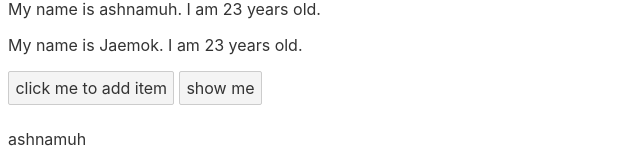
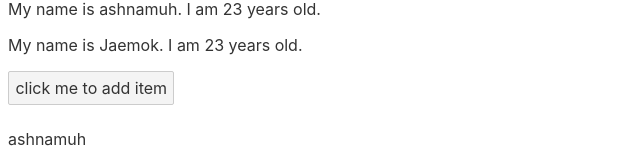
Before and after one commit to ashnamuh/hello-svelte, a Svelte app: page / in a window 1280 px wide. Shown: the part 294-455 px from the top of the page, without its empty margins (0-640 px from the left). Built offline with nearby package versions, Linux system fonts and the light colour scheme.

Commit message:
convert indentation to spaces

```diff
--- a/src/components/ArrayList.svelte
+++ b/src/components/ArrayList.svelte
@@ -3,16 +3,8 @@
   let obj = {name: 'ashnamuh'}
 
   const handleClick = () => {
-		// arr = [...arr, 'item']
-		arr.push('item') // Not working
-
-		obj = {...obj, age: 23 }
-		// obj.age = 23 Also not working
-	}
-
-	const handleClick2 = () => {
     arr = [...arr, 'item']
-		// arr.push('item') // Not working
+    // arr.push('item') Not working
 
     obj = {...obj, age: 23 }
     // obj.age = 23 Also not working
@@ -22,8 +14,5 @@
 <button on:click={handleClick}>
   click me to add item
 </button>
-<button on:click={handleClick2}>
-	show me
-</button>
 <p>{arr.join(' ')}</p>
 <p>{Object.values(obj)}</p>
--- a/src/components/Count.svelte
+++ b/src/components/Count.svelte
@@ -6,7 +6,7 @@ $: doubled = count * 2;
 $: console.log(`the count is ${count}`);
 
 setInterval(() => {
-	count++
+  count++
 }, 1000)
 </script>
 
--- a/src/components/TheHeader.svelte
+++ b/src/components/TheHeader.svelte
@@ -1,5 +1,5 @@
 <script>
-	const elementId = 'the-header'
+  const elementId = 'the-header'
 </script>
 
 <header id={elementId}>
```
Also changed, not shown: src/App.svelte (indentation only), src/components/IfElse.svelte (indentation only). Lines whose indentation alone changed are shown as unchanged.
